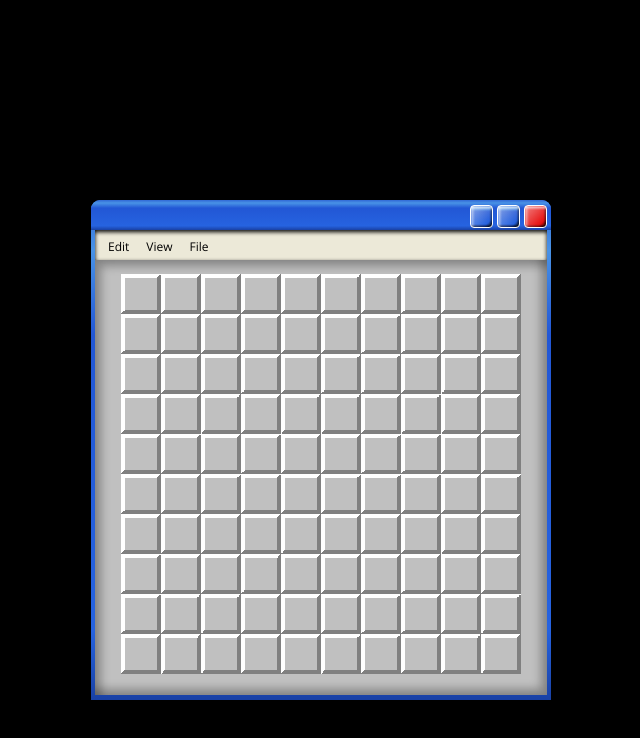
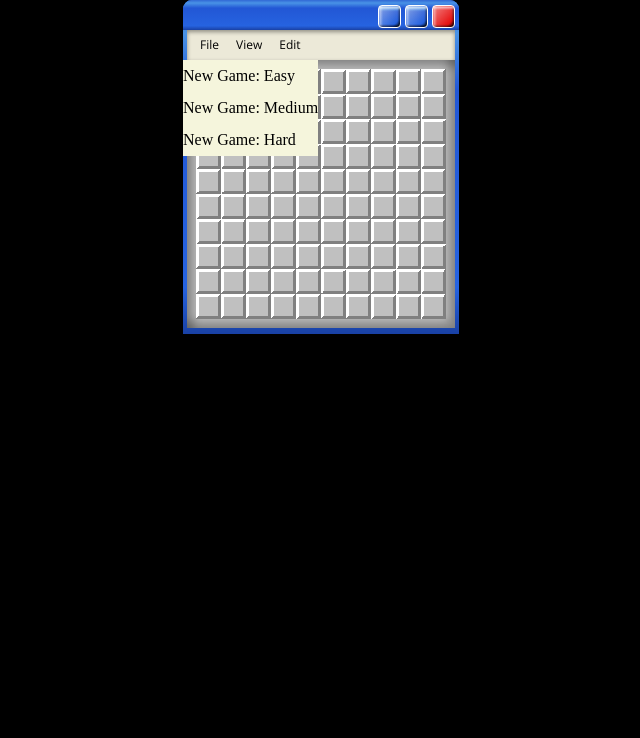
Before and after one commit to LeannAlexandra/xpwindow, a plain HTML site: page Experimental.html in a window 1280 px wide. Shown: the whole page, without its empty margins (319-959 px from the left). Drawn offline with nearby package versions, Linux system fonts and the light colour scheme.

Commit message:
Improved Window* & mineCreation function

```diff
--- a/Experimental.html
+++ b/Experimental.html
@@ -25,9 +25,16 @@
             <div class="toolbar exit"></div>
         </div>
         <div class="menu-bar">
+            <a class="menu-bar-item">File</a>
+            <a class="menu-bar-item">View</a>
             <a class="menu-bar-item">Edit</a>
-            <a class="menu-bar-item">View</a>
-            <a class="menu-bar-item">File</a>
+        </div>
+        <div class="file-context-menu"    >
+            <div class="context-menu-item"    >
+                <a class="context-menu-item" href="">New Game: Easy</a><br>
+                <a class="context-menu-item" href="">New Game: Medium</a><br>
+                <a class="context-menu-item" href="">New Game: Hard</a>
+            </div>
         </div>
         <div class="window-content">
             <div class="mineexe" id="mineexe"></div>
--- a/apps/minesweeper.js
+++ b/apps/minesweeper.js
@@ -2,9 +2,21 @@
 let playing = false;
 
 const difficultySettings = {
-    easy: 10,
-    medium: 40,
-    hard: 99
+    easy: {
+        mines: 10,
+        width: 10,
+        height: 10
+    },
+    medium: {
+        mines: 40,
+        width: 16,
+        height: 16
+    },
+    hard: {
+        mines: 99,
+        width: 30,
+        height: 16
+    }
 };
 
 const game = document.getElementById("mineexe");
@@ -12,6 +24,18 @@ createGrid(difficultySettings.easy);
 
 // if (!playing)
 //     newGame(difficultySettings.easy);
+
+
+
+
+
+
+
+
+
+
+
+
 
 function newGame(size) {
     playing = true;
@@ -61,16 +85,22 @@ function newGame(size) {
     console.log(grid);
     printGrid(grid, size);
 }
-function createGrid(size) {
+
+
+
+function createGrid(ds) {
+    const bombs=ds.mines;
+    const gridWidth=ds.width;
+    const gridHeight=ds.height;
     const grid = document.createElement("div");
     grid.classList.add("grid");
     // grid.setAttribute("height", "400px");
-    for (let rowNum = 0; rowNum < size; rowNum++) {
+    for (let rowNum = 0; rowNum < gridHeight; rowNum++) {
         const row = document.createElement("div");
         row.classList.add("row");
         row.classList.add(`row${rowNum + 1}`);
 
-        for (let i = 0; i < size; i++) {
+        for (let i = 0; i < gridWidth; i++) {
             const tile = document.createElement("div");
             tile.classList.add("tile")
             const tiletop = document.createElement("div");
@@ -86,6 +116,7 @@ function createGrid(size) {
     game.appendChild(grid);
 }
 
+
 function printGrid(grid, size = difficultySettings.easy) {
     for (let y = 0; y < size + 1; y++) {
         // const row
--- a/styles/mine.css
+++ b/styles/mine.css
@@ -3,16 +3,16 @@
 }
 
 .grid {
-    padding-top: 3%;
-    height: 418px;
-    width: 420px;
+    /* padding-top: 3%; */
+    height: fit-content;
+    width: fit-content;
     margin: 0 auto;
 }
 
 .tile {
     display: inline-block;
-    width: 40px;
-    height: 40px;
+    width: 25px;
+    height: 25px;
     /* border-style: solid;
     border-width: 1px;
     border-color: black; */
@@ -24,17 +24,24 @@
 }
 
 .tiletop {
-    margin: 4px;
-    height: 32px;
-    width: 32px;
+    margin: 3px;
+    height: 19px;
+    width: 19px;
     background: rgb(192, 192, 192);
 }
 
+
 .tile:hover {
     background:
-        linear-gradient(to bottom right, rgb(255, 255, 255) 50%, rgb(107, 107, 107) 50%);
-    border-color: rgb(62, 62, 150);
+        linear-gradient(to top left, rgba(255, 255, 255, .3) 50%, rgba(128, 128, 128, .3) 50%);
+/*
+        linear-gradient(to bottom right, rgb(255, 255, 255) 50%, rgb(107, 107, 107) 50%); */
+/* //    border-color: rgb(62, 62, 150); */
 }
+/* .tiletop:hover{
+    background-color: rgb(128, 128, 128);
+} */
+
 
 .tile p {
     margin: 0;
@@ -44,7 +51,12 @@
 
 .row {
     width: inherit;
-    height: 40px;
+    height: 25px;
     /* background: black; */
     text-align: center;
 }
+.mineexe {
+    /* background-color: grey; */
+    height: fit-content;
+    width: fit-content;
+}
--- a/styles/window.css
+++ b/styles/window.css
@@ -2,11 +2,13 @@
     border-radius: 9px;
     border-bottom-left-radius: 0px;
     border-bottom-right-radius: 0px;
-    width: 460px;
-    height: 500px;
+    /* width: wrap-content; */
+    height: fit-content;
     margin: auto;
+    width: fit-content;
 
-    margin-top: 200px;
+    /* //margin-top: 200px; */
+    padding-bottom: 2px;
 
 
     background: var(--clr-blue);
@@ -24,40 +26,38 @@
 
 .menu-bar {
     user-select: none;
-    /* position: relative; */
+    position: relative;
     height: 30px;
     background-color: rgb(236, 233, 216);
     margin: 0 4px;
     /* padding-top: 9px; */
     /* bottom: 465px; */
-    box-shadow: inset 00px 2px 4px black;
-    z-index: 2;
+    box-shadow: inset 00px 2px 4px rgba(0, 0, 0, 0.4);
+    /* z-index: 2; */
 }
 
 .menu-bar-item {
-    position: relative;
-    top: 7px;
+    /* position: relative;
+    top: 7px; */
     font-family: 'Open Sans', sans-serif;
     font-size: 12px;
     margin-left: 13px;
-    padding-top: 50px;
+    line-height: 2.5;
+    /* padding-top: 50px; */
     /* padding-top: 15px; */
     /* padding-top: 4px; */
     text-decoration: none;
 }
 
 .window-content {
-    margin: 0 4px 3px;
+    margin: 0px 4px 4px;
+
     background-color: rgb(192, 192, 192);
     box-shadow: inset 6px 6px 10px 0 rgba(0, 0, 0, .3), inset -6px -6px 10px 0 rgba(0, 0, 0, .3);
-    height: 435px;
-
+    height: fit-content;
+    padding: 9px;
 }
 
-.mineexe {
-    /* background-color: grey; */
-    height: inherit;
-}
 
 .disabled-toolbar-button {
     border-color: rgba(255, 255, 255, 0.418);
@@ -91,3 +91,22 @@
 .minimize {
     background: var(--clr-button), var(--clr-blue);
 }
+
+.file-context-menu{
+    background-color: beige;
+    position: fixed;
+
+    /* d// isplay:flex; */
+    /* left:    4px; */
+
+    width: fit-content;
+    height: fit-content;
+
+}
+.context-menu-item{
+    color: black;
+    /* display: inherit; */
+    line-height: 2;
+    /* display: block; */
+    text-decoration: none;
+}
```
